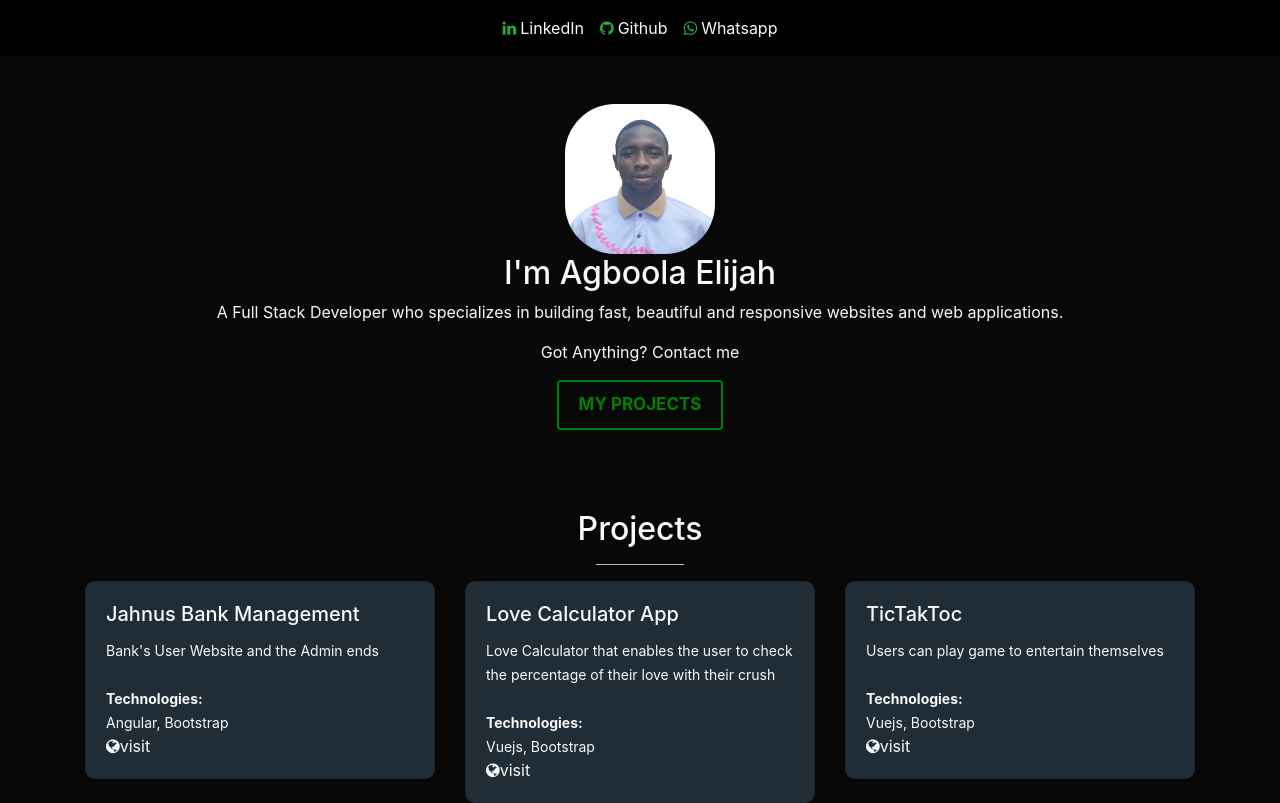
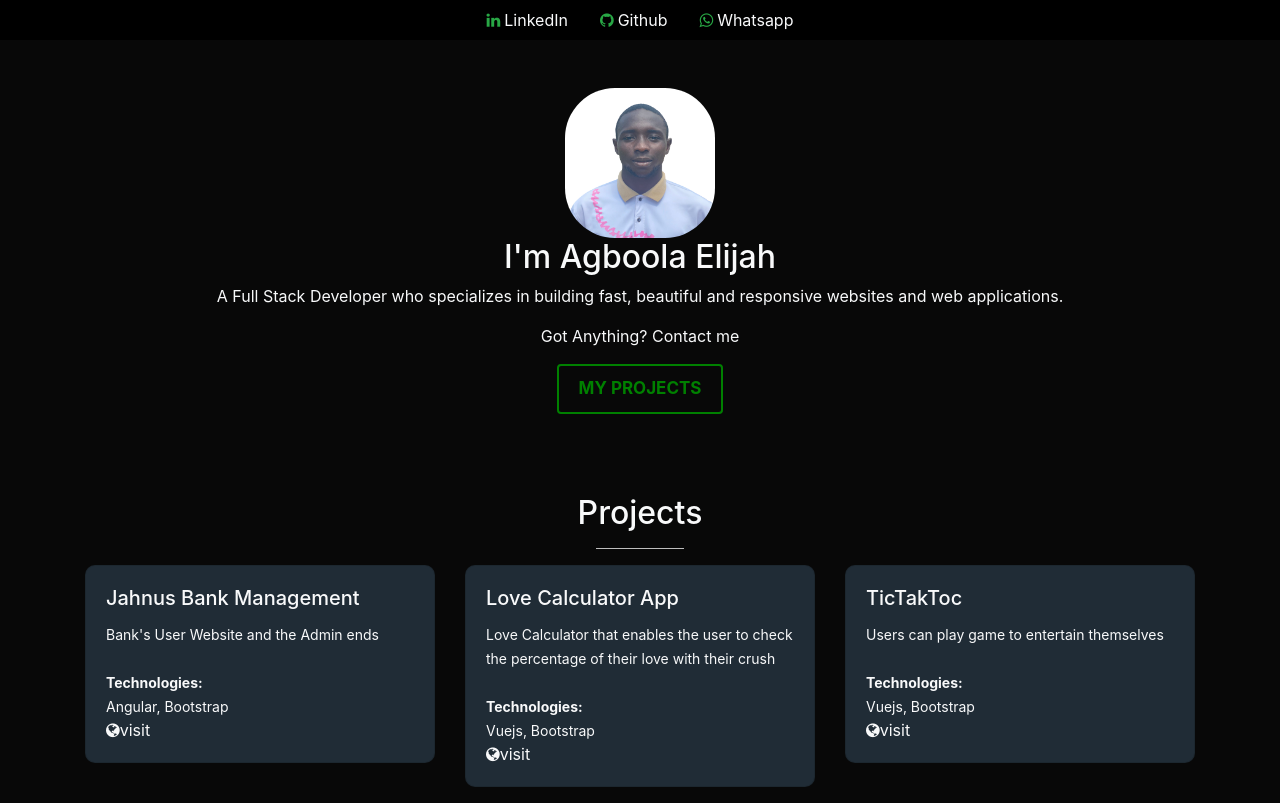
Before and after one commit to Agboola12/React-Portflio, a React (Create React App) app: page / in a window 1280 px wide. Shown: the top 803 px of the page. Built offline with nearby package versions, Linux system fonts and the light colour scheme.

Commit message:
adding some changes

```diff
--- a/src/App.css
+++ b/src/App.css
@@ -1,7 +1,8 @@
-nav{
+#nav{
   background-color: #000000;
   color: white;
-}
+  justify-content: center
+};
 
 li a{
   color: lightgrey;
--- a/src/App.js
+++ b/src/App.js
@@ -7,21 +7,25 @@ import agbo from './agbo.png'
 function App() {
   return (
     <div>
-      <nav className="navbar navbar-expand-lg  ">
+      {/* <nav className="navbar navbar-expand-lg  ">
 
           <ul className="navbar-nav mx-auto" >
             <li className="nav-item">
 
-              <Link to="https://www.linkedin.com/in/elijah-iyanuoluwa-agboola-6b2631203" className="nav-link text-light  fs-7"><i className="fa fa-linkedin text-success mr-1" aria-hidden="true"></i>LinkedIn</Link>
             </li>
             <li className="nav-item">
-              <Link to="https://github.com/Agboola12" className="nav-link text-light fs-7"><i className="fa fa-github text-success mr-1" aria-hidden="true"></i>Github</Link>
             </li>
             <li className="nav-item">
-              <Link to="https://wa.link/f4r799" className="nav-link text-light  fs-7"><i className="fa fa-whatsapp text-success mr-1" aria-hidden="true"></i>Whatsapp</Link>
             </li>
-          </ul>
-      </nav>
+            </ul>
+          </nav> */}
+
+          <div className='d-flex text-center' id='nav'>
+          <Link to="https://www.linkedin.com/in/elijah-iyanuoluwa-agboola-6b2631203" className="nav-link  text-light  fs-7"><i className="fa fa-linkedin text-success mr-1" aria-hidden="true"></i>LinkedIn</Link>
+          <Link to="https://github.com/Agboola12" className="nav-link  text-light fs-7"><i className="fa fa-github text-success mr-1" aria-hidden="true"></i>Github</Link>
+          <Link to="https://wa.link/f4r799" className="nav-link text-light  fs-7"><i className="fa fa-whatsapp text-success mr-1" aria-hidden="true"></i>Whatsapp</Link>
+
+          </div>
 
       <header className=''>
           <div className='container text-center text-light pt-5'>
```
